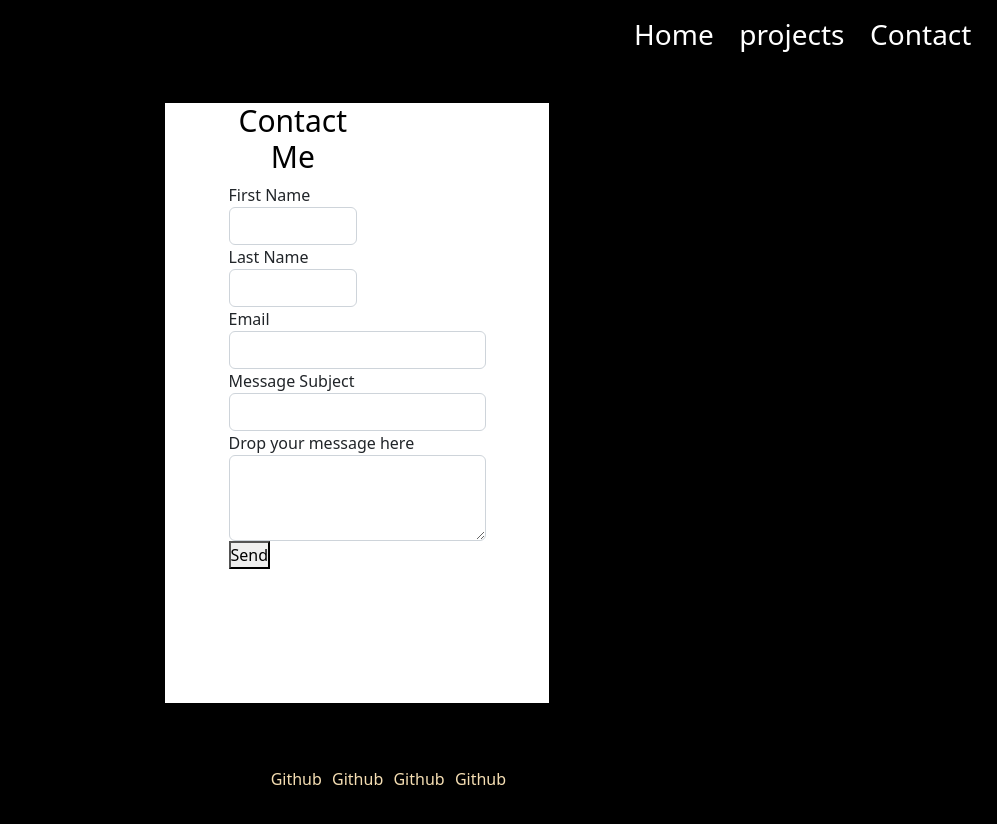
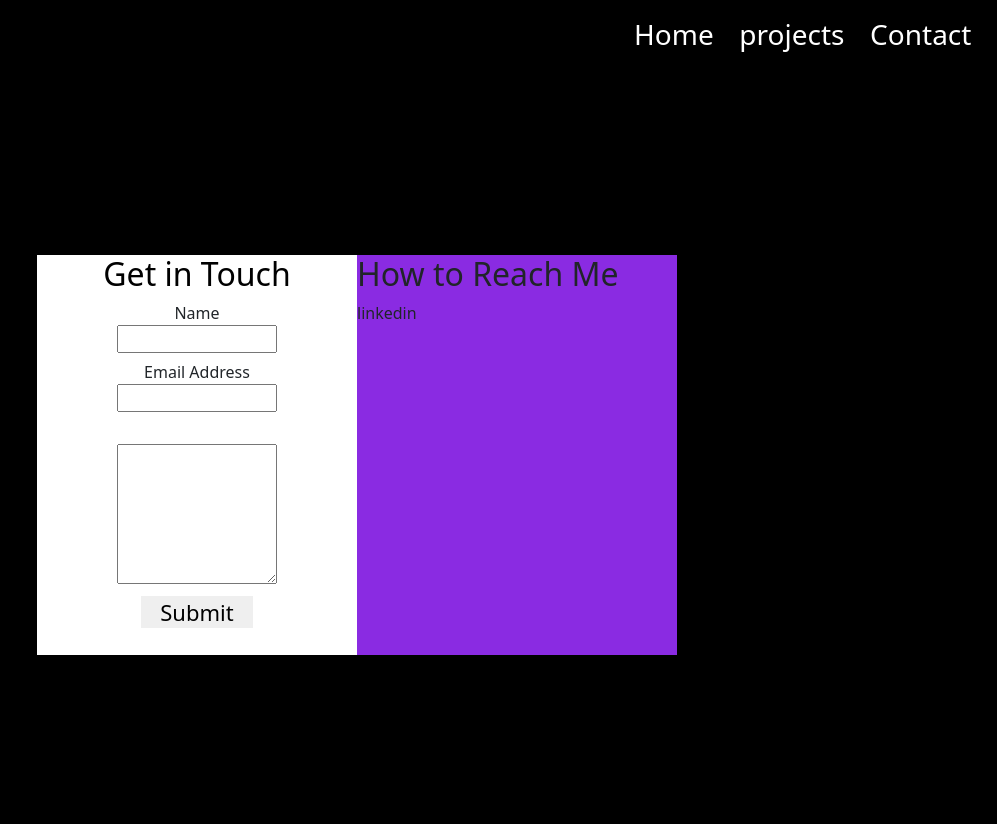
Before and after one commit to Gpsnm/react-portfolio, a React (Create React App) app in the folder react-portfolio/: page /contact in a window 1280 px wide. Shown: the top 824 px of the page, without its empty margins (283-1280 px from the left). Built offline with nearby package versions, Linux system fonts and the light colour scheme.

Commit message:
style contact form

```diff
--- a/react-portfolio/package.json
+++ b/react-portfolio/package.json
@@ -3,6 +3,7 @@
   "version": "0.1.0",
   "private": true,
   "dependencies": {
+    "@formspree/react": "^2.4.1",
     "@testing-library/jest-dom": "^5.16.5",
     "@testing-library/react": "^13.4.0",
     "@testing-library/user-event": "^13.5.0",
--- a/react-portfolio/src/components/Contact.js
+++ b/react-portfolio/src/components/Contact.js
@@ -1,60 +1,55 @@
-import React from "react";
+import React from 'react';
+import { useForm, ValidationError } from '@formspree/react';
 import '../css/Contact.css'
 
-function Contact() {
-    return(
-      <div className="contact">
+const ContactForm = () => {
+  const [state, handleSubmit] = useForm("xgebzygw");
+  return (
+    <div className='form-container'>
+      <div className='form-wrapper'>
+      <form onSubmit={handleSubmit} className="form">
+       <h2>Get in Touch</h2>
+      <label htmlFor="name">
+      Name
+      </label>
+      <input
+        id="name"
+        type="name"
+        name="name"
+      />
+      <label htmlFor="email">
+        Email Address
+      </label>
+      <input
+        id="email"
+        type="email"
+        name="email"
+      />
+      <ValidationError
+        prefix="Email"
+        field="email"
+        errors={state.errors}
+      />
+      <textarea
+        id="message"
+        name="message"
+      />
+      <ValidationError
+        prefix="Message"
+        field="message"
+        errors={state.errors}
+      />
+      <button type="submit" disabled={state.submitting} className="submit">
+        Submit
+      </button>
+    </form>
+    <div className='socials'>
+      <h2>How to Reach Me</h2>
+      <div className='Linkedin'>linkedin</div>
 
-        <section class="contact-wrap">
-  <form action="" class="contact-form">
-    <div class="col-sm-6">
-    <h2>Contact Me</h2>
-      <div class="input-block">
-        <label for="">First Name</label>
-        <input type="text" class="form-control"></input>
-      </div>
     </div>
-    <div class="col-sm-6">
-      <div class="input-block">
-        <label for="">Last Name</label>
-        <input type="text" class="form-control"></input>
-      </div>
     </div>
-    <div class="col-sm-12">
-      <div class="input-block">
-        <label for="">Email</label>
-        <input type="text" class="form-control"></input>
-      </div>
     </div>
-    <div class="col-sm-12">
-      <div class="input-block">
-        <label for="">Message Subject</label>
-        <input type="text" class="form-control"></input>
-      </div>
-    </div>
-    <div class="col-sm-12">
-      <div class="input-block textarea">
-        <label for="">Drop your message here</label>
-        <textarea rows="3" type="text" class="form-control"></textarea>
-      </div>
-    </div>
-    <div class="col-sm-12">
-      <button class="square-button">Send</button>
-    </div>
-  </form>
-  </section>
-  <div className="footer">
-    <ul>
-      <li>Github</li>
-      <li>Github</li>
-      <li>Github</li>
-      <li>Github</li>
+  )};
 
-    </ul>
-  </div>
-      </div>
-
-    )
-}
-
-export default Contact;
+  export default ContactForm;
--- a/react-portfolio/src/components/project.js
+++ b/react-portfolio/src/components/project.js
@@ -3,7 +3,7 @@ import React from "react";
 import'../css/Project.css'
 import image from '../images/samueltuki.github.io_iRecipe_.png'
 
-function Project(props) {
+const Project = (props) => {
   return (
     <div className="card-container">
       <div className="card-image">
--- a/react-portfolio/src/css/Contact.css
+++ b/react-portfolio/src/css/Contact.css
@@ -1,29 +1,58 @@
-.contact{
+.form-container{
+    height: 100vh;
+    display: flex;
     background-color: black;
+    align-items: center;
+    justify-content: center;
+}
+
+.form-wrapper{
+    background-color: white;
+    display: flex;
+width: 50%;
+height: 50%;
+}
+
+form{
     display: flex;
     flex-direction: column;
-    justify-content: center;
     align-items: center;
-    height: 100vh;
+    background-color:white;
+    width: 50%;
+    height: 100%;
+}
+form h2{
+    color:black;
 }
 
-.contact-wrap{
-    background-color: white;
-    width: 30%;
-    height: 75%;
-    display: flex;
-    justify-content: center;
-    margin-bottom: 5%;
+form #name{
+    margin-bottom: 2%;
+}
+form #email{
+    margin-bottom: 10%;
+}
+form input{
+    width: 50%;
 }
 
-h2{
-    color: black;
-    font-size: 30px;
-    text-align: center;
+form textarea{
+    width: 50%;
+    height: 35%;
+    margin-bottom: 4%;
 }
 
-ul li {
-    color: wheat;
-    display: inline;
-    margin-right: 5%;
+.submit{
+width: 35%;
+height: 8%;
+border: none;
+font-size: 22px;
 }
+
+.submit:hover{
+    border: solid 2px black;
+}
+.socials{
+    width: 50%;
+    height: 100%;
+    background-color: blueviolet;
+}
--- a/react-portfolio/src/index.css
+++ b/react-portfolio/src/index.css
@@ -6,4 +6,5 @@
 
 .home{
     background-color: black;
+    overflow: hidden;
 }
```
Also changed, not shown: 1 other file (tests, documents, lock files or other folders).
